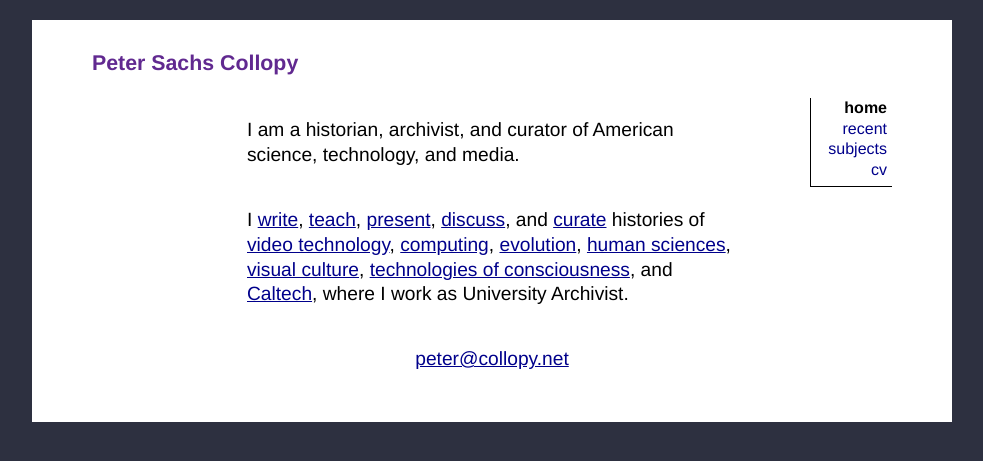
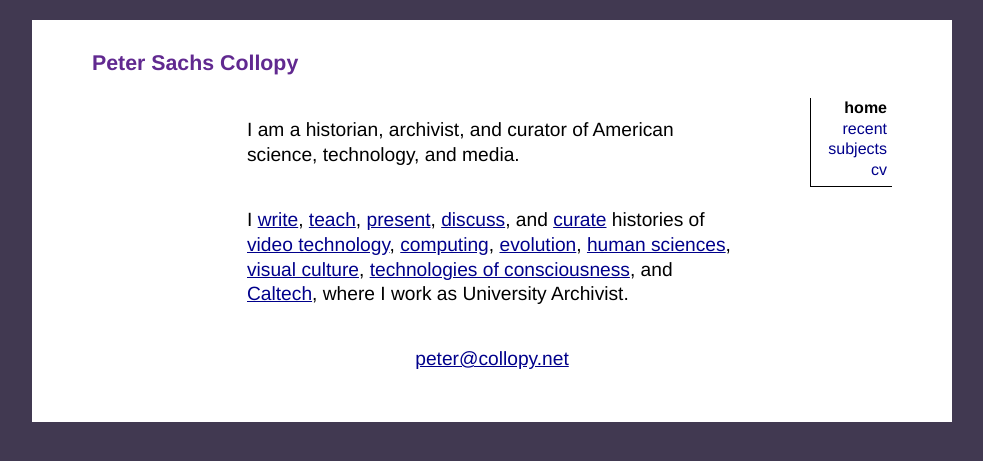
Before and after one commit to collopy/collopy.github.io, a Jekyll site: the page built from index.html, in a window 1280 px wide. Shown: the top 461 px of the page, without its empty margins (148-1131 px from the left). Built offline with Jekyll 4.4.1, drawn with Linux system fonts in a browser that asks for light colours.

Commit message:
Purple background

```diff
--- a/css/screen.css
+++ b/css/screen.css
@@ -1,4 +1,4 @@
-html {background-color: rgb(45, 48, 64);}
+html {background-color: rgb(65, 57, 81);}
 body {max-width: 800px; min-height: 130px;}
 
 a:link {color: darkblue; text-decoration: underline;}
```
Also changed, not shown: 1 other file.
